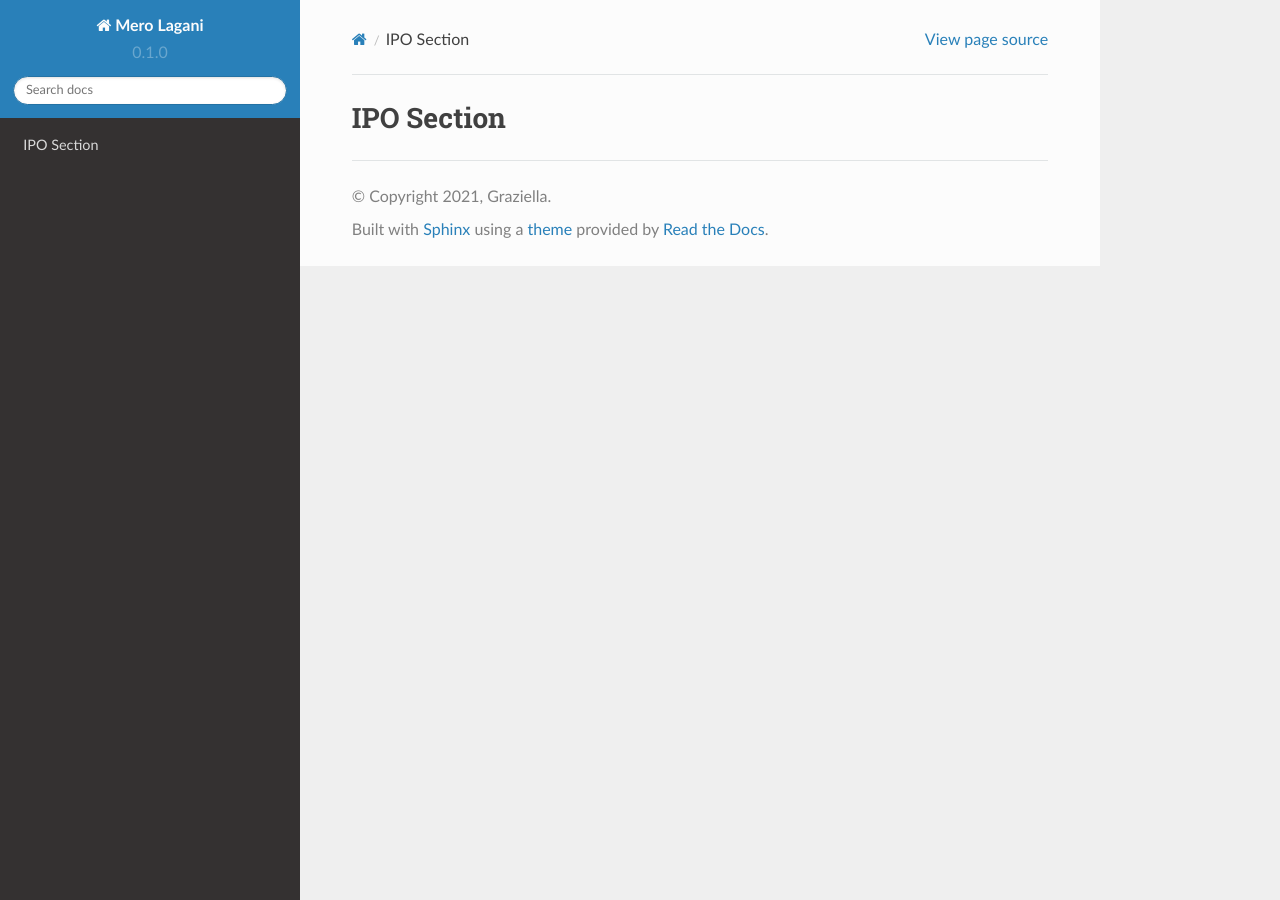
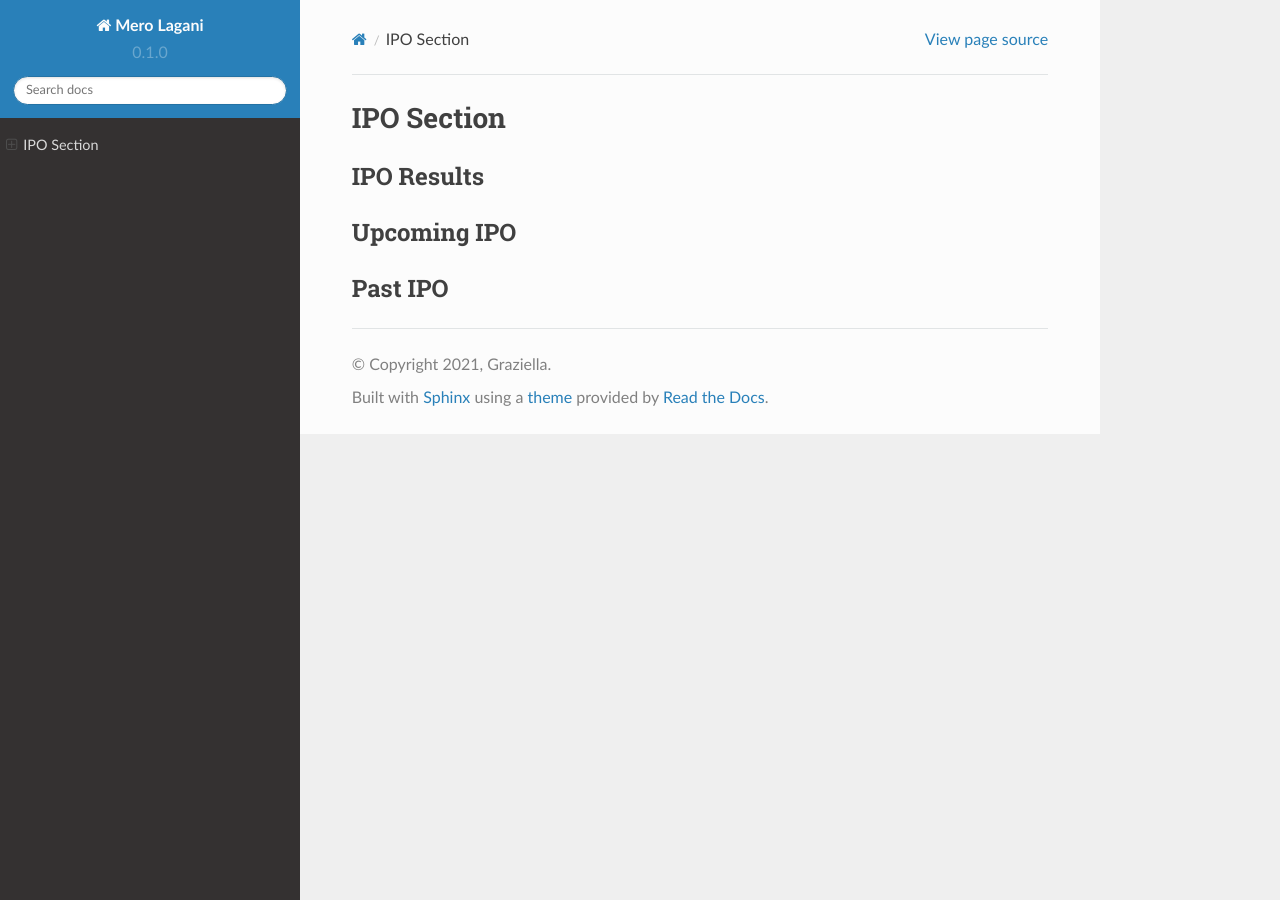
Before and after one commit to Aamosh12/Project, a Sphinx documentation site: the page built from docs/source/ipo.rst, in a window 1280 px wide. Built offline with Sphinx 7.4.7 and the Read the Docs theme 2.0.0, drawn with Linux system fonts in a browser that asks for light colours.

Commit message:
Add sub-heading in IPO

```diff
--- a/docs/source/ipo.rst
+++ b/docs/source/ipo.rst
@@ -1,2 +1,11 @@
 IPO Section
 ===========
+
+IPO Results
+-----------
+
+Upcoming IPO
+------------
+
+Past IPO
+--------
```
